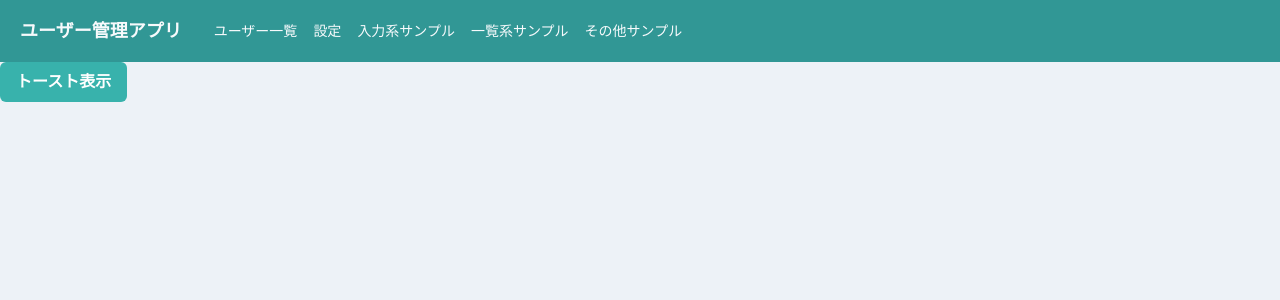
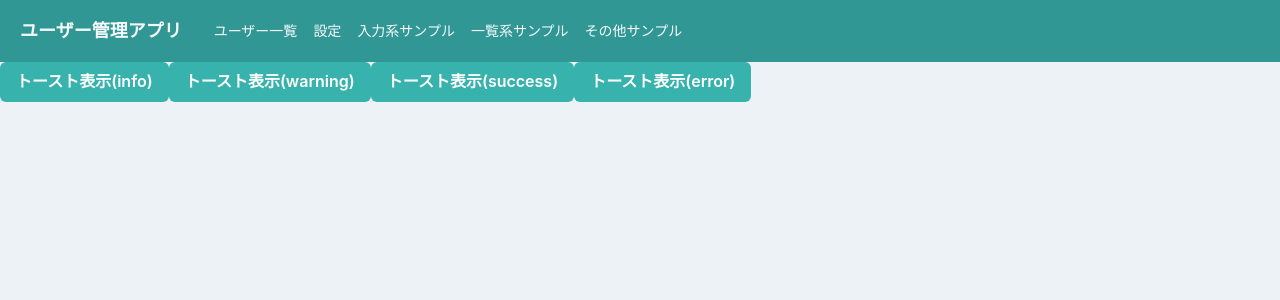
Before and after one commit to takizawazaku/react-chakraui-sample, a React (Create React App) app: page /home/sample_etc in a window 1280 px wide. Shown: the top 300 px of the page. Built offline with nearby package versions, Linux system fonts and the light colour scheme.

Commit message:
その他サンプルに各ステータスごとのボタンを追加

```diff
--- a/src/components/pages/home/SampleEtc.tsx
+++ b/src/components/pages/home/SampleEtc.tsx
@@ -4,18 +4,48 @@ import { useMessage } from "../../../hooks/useMessage";
 import { PrimaryButton } from "../../atoms/button/PrimaryButton";
 
 export const SampleEtc: VFC = memo(() => {
+  // コンポーネントは後でバラすべきか？
   const { showMessage } = useMessage();
-  const onClickToast = () => {
+  const onClickToast = (status: "info" | "warning" | "success" | "error") => {
+    let title = "";
+    switch (status) {
+      case "info":
+        title = "情報";
+        break;
+      case "warning":
+        title = "警告";
+        break;
+      case "success":
+        title = "成功";
+        break;
+      case "error":
+        title = "失敗";
+        break;
+      default:
+        title = "";
+        break;
+    }
     showMessage({
-      title: "トーストテスト",
-      status: "info",
+      title,
+      status,
       variant: "top-accent",
     });
   };
 
   return (
     <>
-      <PrimaryButton onClick={onClickToast}>トースト表示</PrimaryButton>
+      <PrimaryButton onClick={() => onClickToast("info")}>
+        トースト表示(info)
+      </PrimaryButton>
+      <PrimaryButton onClick={() => onClickToast("warning")}>
+        トースト表示(warning)
+      </PrimaryButton>
+      <PrimaryButton onClick={() => onClickToast("success")}>
+        トースト表示(success)
+      </PrimaryButton>
+      <PrimaryButton onClick={() => onClickToast("error")}>
+        トースト表示(error)
+      </PrimaryButton>
     </>
   );
 });
```
